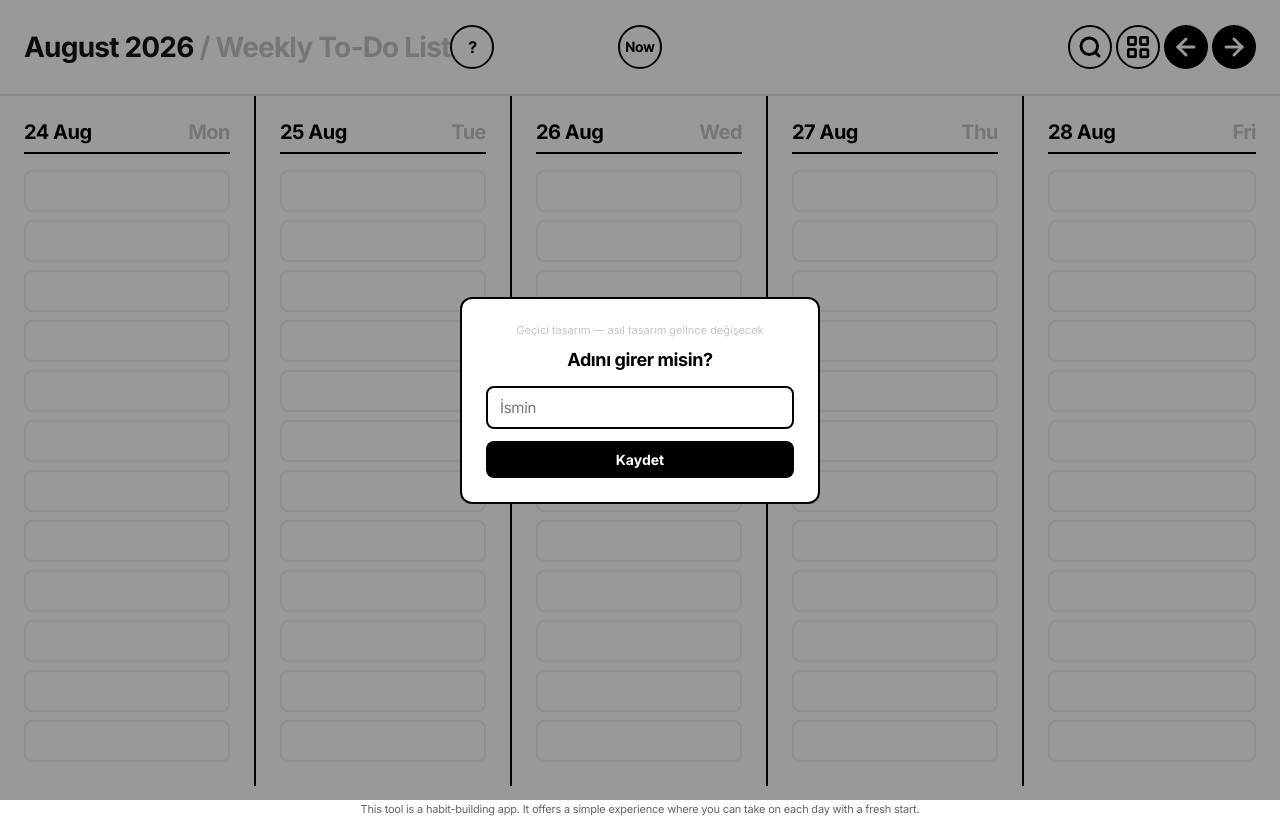
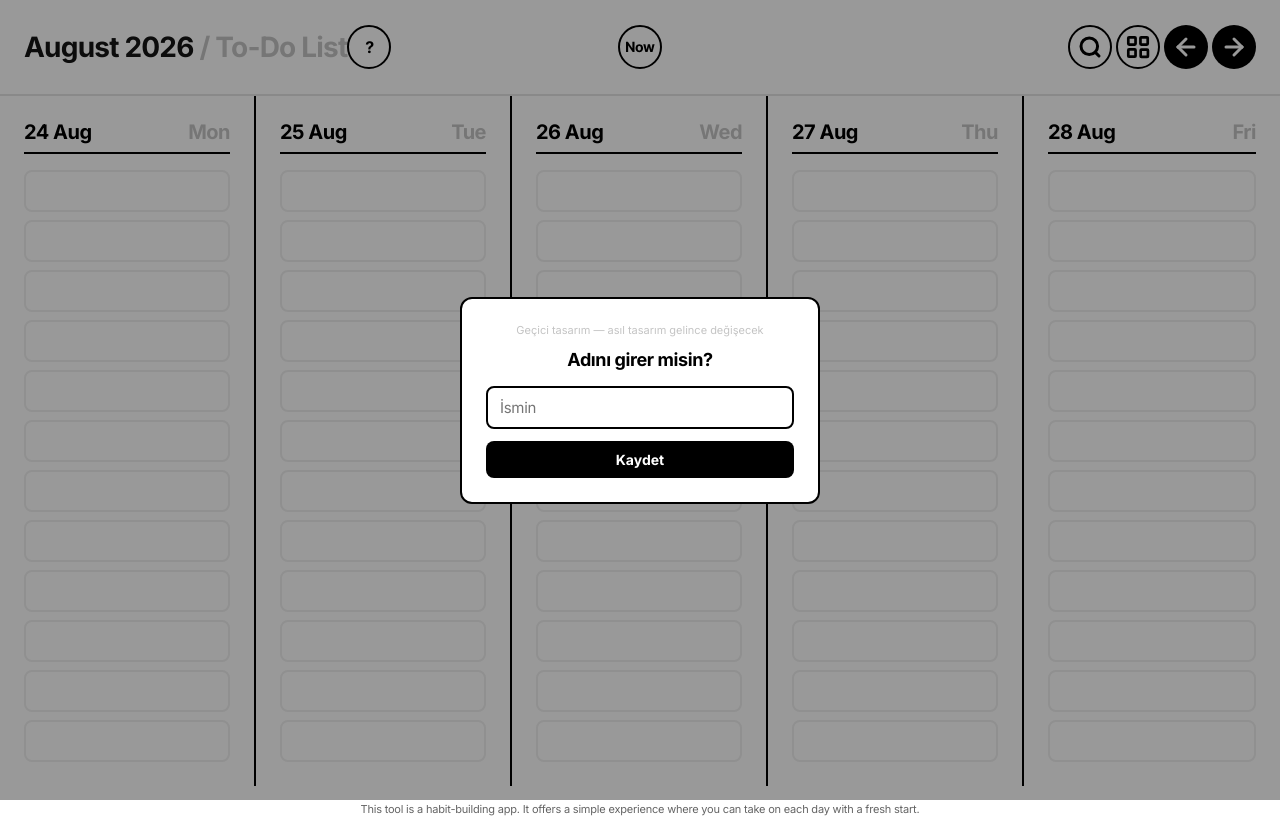
Before and after one commit to cenkyilmazz/notes, a plain HTML site: page index.html in a window 1280 px wide. Drawn offline with Linux system fonts and the light colour scheme.

Commit message:
Başlık 'Weekly To-Do List' yerine 'To-Do List' olarak güncellendi

```diff
--- a/index.html
+++ b/index.html
@@ -1467,7 +1467,7 @@
 
   function subtitleText() {
     const name = getUserName();
-    return name ? `${name}'s Weekly To-Do List` : "Weekly To-Do List";
+    return name ? `${name}'s To-Do List` : "To-Do List";
   }
   let dragSource = null; // { dk, index }
 
```
